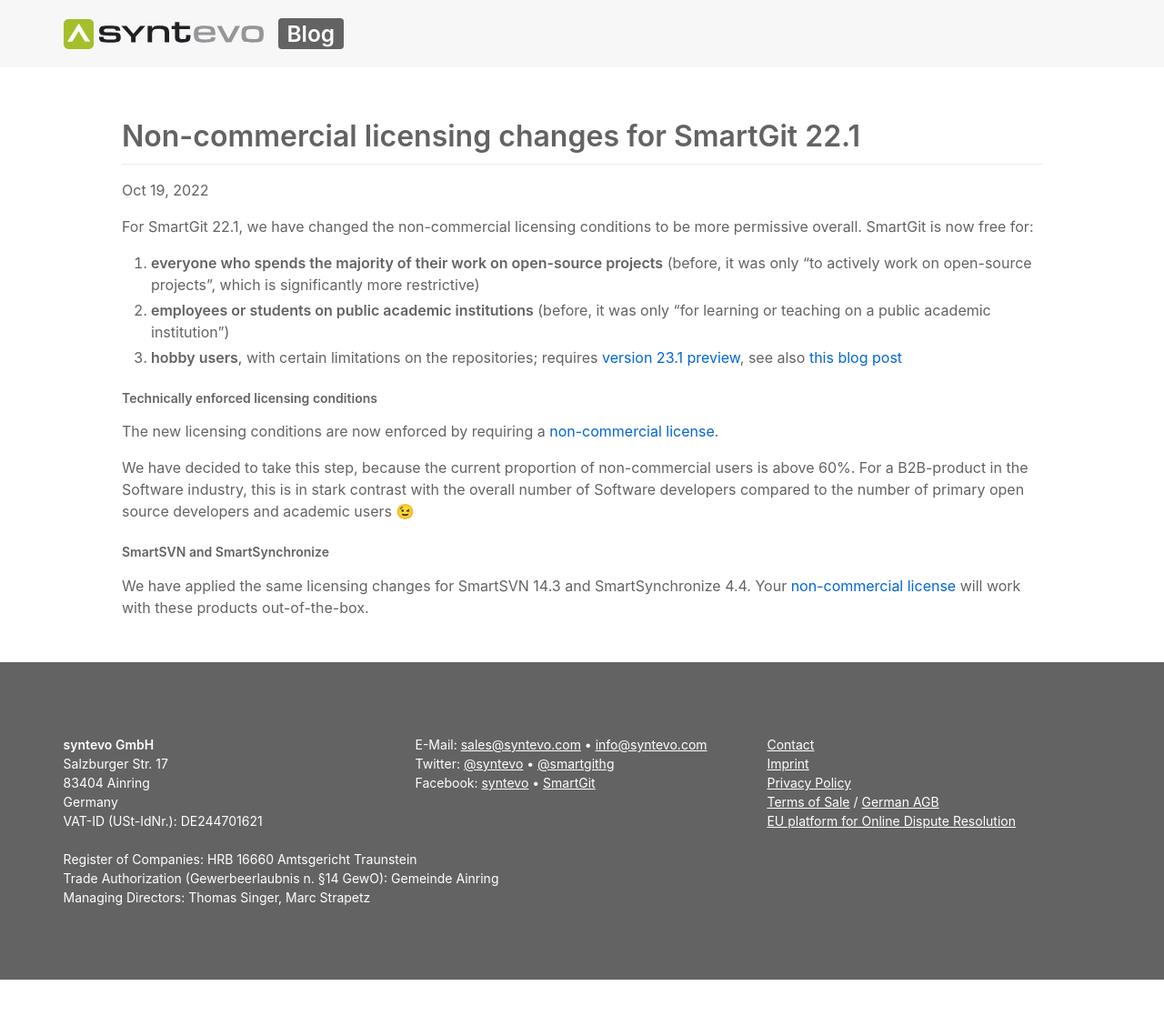
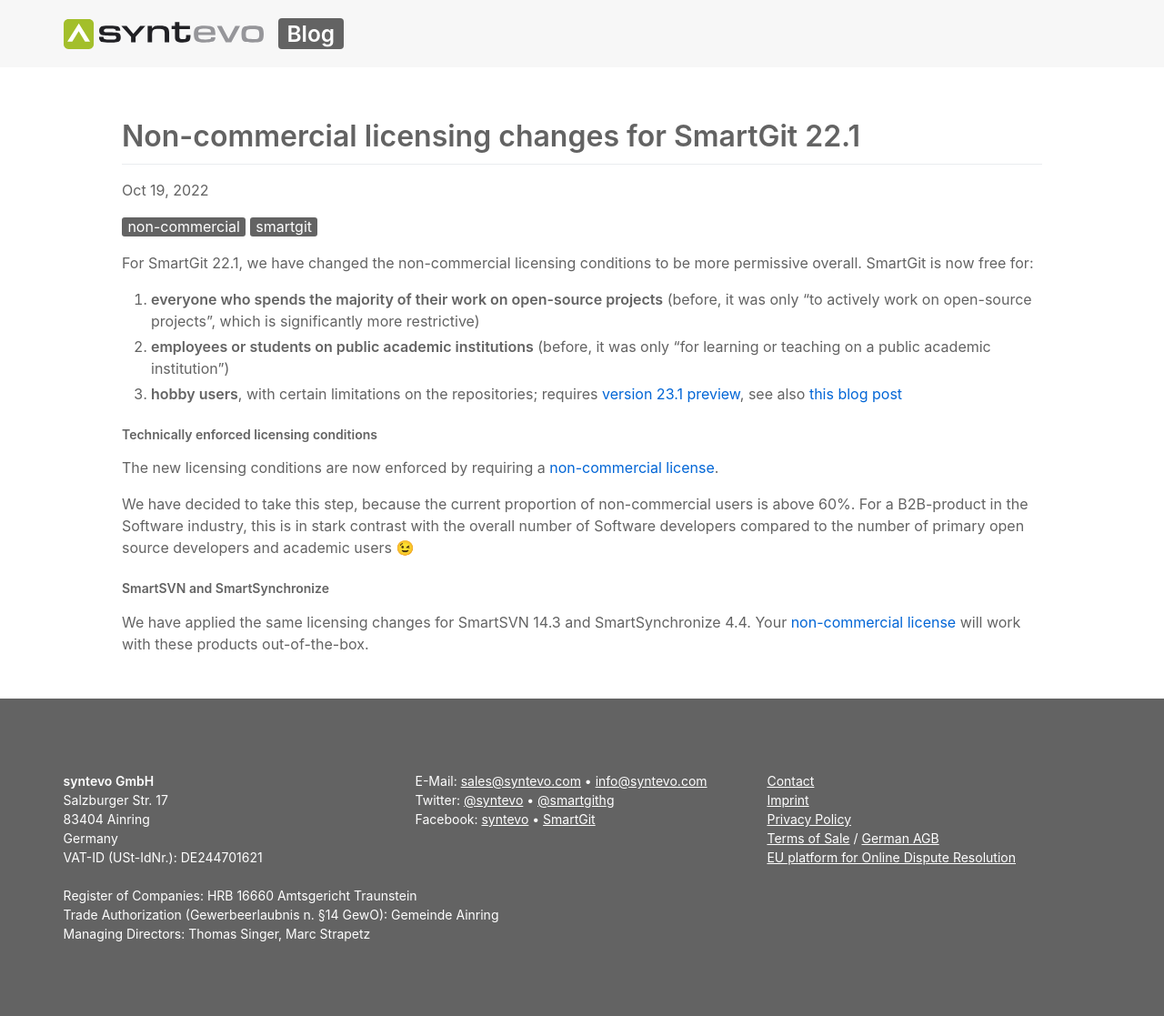
Before and after one commit to syntevo/blog, a Jekyll site: the page built from _posts/2022/2022-10-19-non-commercial-licensing-changes-for-smartgit-22-1.md, in a window 1280 px wide. Shown: the whole page at 91% size. Built offline with Jekyll 4.4.1, drawn with Linux system fonts in a browser that asks for light colours; before the commit the page ends 1077 px from its top, so only the background shows below that.

Commit message:
add non-commercial tag

```diff
--- a/_posts/2022/2022-10-19-non-commercial-licensing-changes-for-smartgit-22-1.md
+++ b/_posts/2022/2022-10-19-non-commercial-licensing-changes-for-smartgit-22-1.md
@@ -2,6 +2,9 @@
 title: "Non-commercial licensing changes for SmartGit 22.1"
 date: "2022-10-19"
 categories:
+  - "smartgit"
+tags:
+  - "non-commercial"
   - "smartgit"
 ---
 
```
